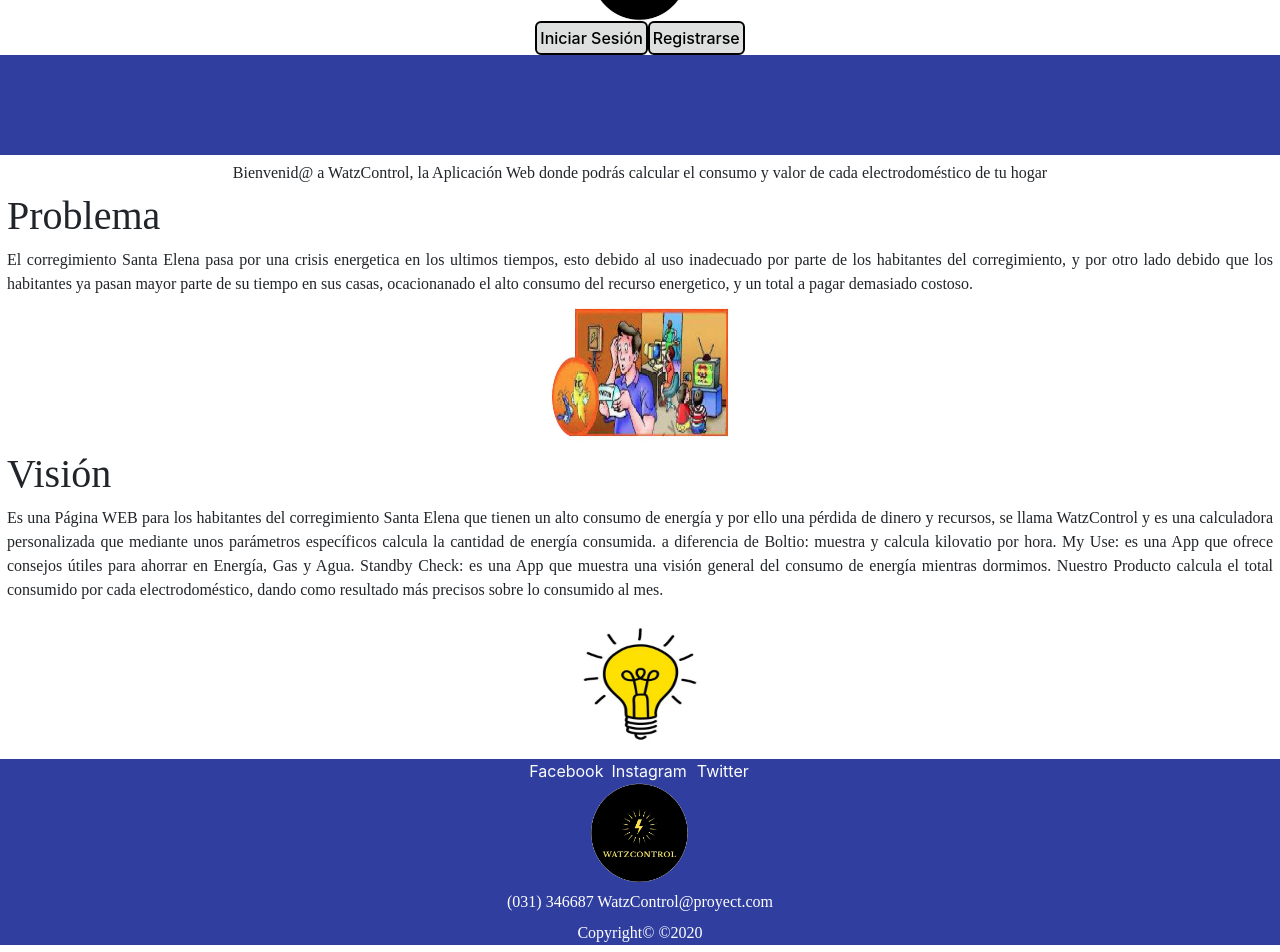
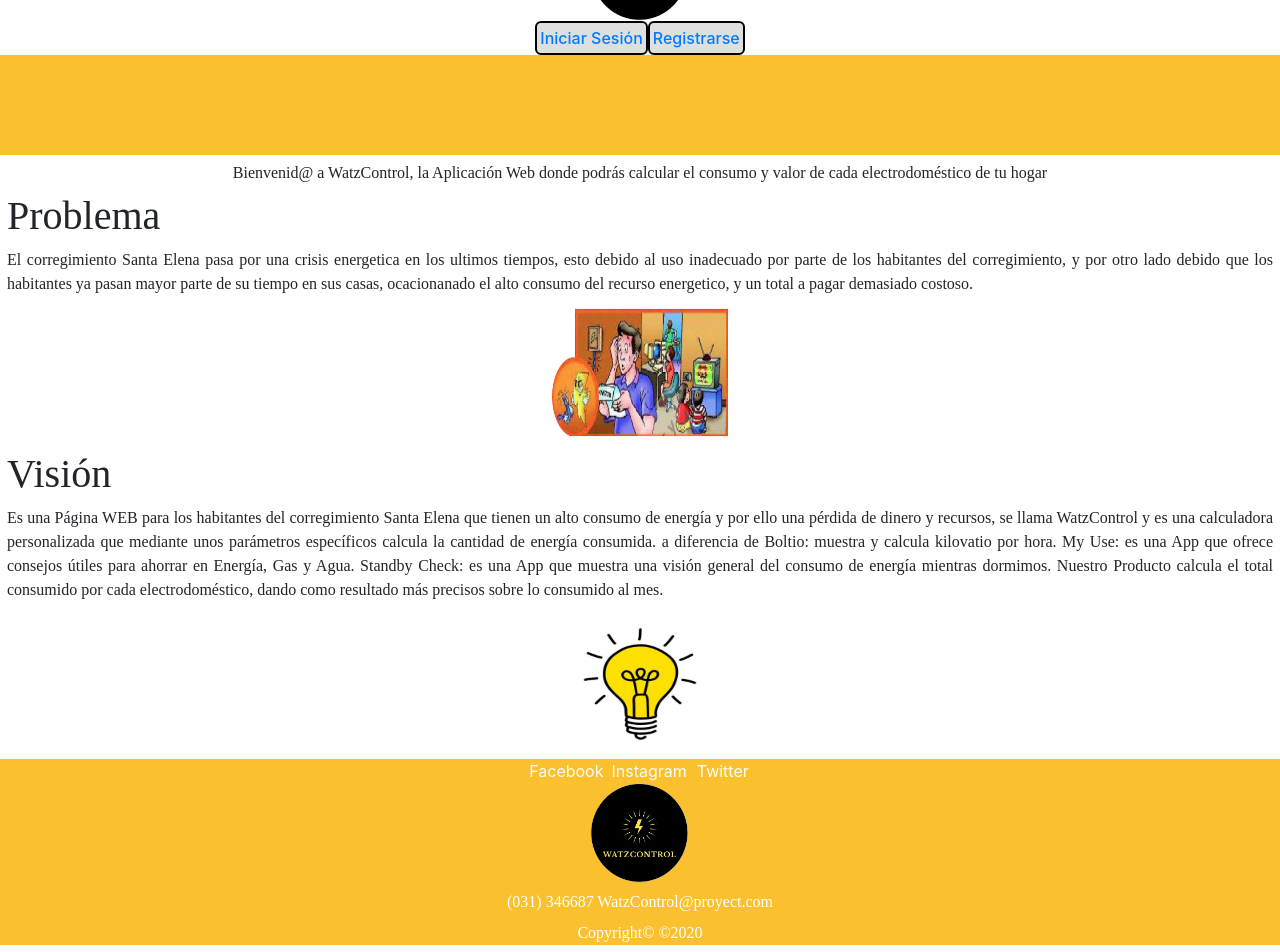
Before and after one commit to NeiderAcevedo/WatzControl, a React (Create React App) app: page / in a window 1280 px wide. Shown: the part 135-1087 px from the top of the page. Built offline with nearby package versions, Linux system fonts and the light colour scheme.

Commit message:
Cambio De Color

```diff
--- a/src/App.js
+++ b/src/App.js
@@ -2,6 +2,7 @@
 import { BrowserRouter, Route, Switch } from "react-router-dom";
 
 import paginaInicio from "../src/Pages/Pages_InicioPP";
+import Pages_InicioSe from "../src/Pages/Pages_InicioSe";
 
 
 class App extends React.Component {
@@ -11,6 +12,8 @@
         <Switch>
           <Route exact path="/" component={paginaInicio} />
 
+          <Route exact path="iniciarSe" component={Pages_InicioSe} />
+
         </Switch>
       </BrowserRouter>
     );
--- a/src/Componet/Description/Description_IniciarSe.js
+++ b/src/Componet/Description/Description_IniciarSe.js
@@ -1,9 +1,13 @@
 import React from "react";
 import "../../styles.css";
 
+ /* import { Link } from "react-router-dom"; */
+
 function Description_InicioSe() {
   return (
-    <div class="dropdown-menu">
+
+
+     <div class="dropdown-menu">
       <form class="px-4 py-3">
         <div class="form-group">
           <label for="exampleDropdownFormEmail1"> Correo Electronico</label>
--- a/src/Componet/Header/Header_inicioPP.js
+++ b/src/Componet/Header/Header_inicioPP.js
@@ -12,14 +12,21 @@
         <img className="logoHE" src={logo} />
       </div>
       <div className="franja">
-        <button type="button" className="Button_inicioPP">
-          <Link className="Botones" to="/"></Link>
+
+        <button type="button" class=
+        "btn btn-outline-secondary Button_inicioPP">
+          <Link  to="iniciarSe">
           Iniciar Sesión
+          </Link>
         </button>
 
-        <button type="button" className="Button_inicioPPR">
+        <button type="button" class=
+        "btn btn-outline-secondary Button_inicioPPR">
+         <Link  to="Registro">
           Registrarse
+          </Link>
         </button>
+
       </div>
       <div className="franjaPP"></div>
     </div>
--- a/src/Pages/Pages_InicioSe.js
+++ b/src/Pages/Pages_InicioSe.js
@@ -1,17 +1,19 @@
 import React from "react";
 import "../../src/styles.css";
 import Description from "../Componet/Description/Description_IniciarSe";
+import Header from "../Componet/Header/Header_IniciarSesion"
 import Footer from "../Componet/Footer/Footer_IniciarSesion";
 
-function InicioSe() {
+function Pages_InicioSe() {
   return (
     <>
       <div className="pages2">
         <Description />
+        <Header />
         <Footer />
       </div>
     </>
   );
 }
 
-export default InicioSe;
+export default Pages_InicioSe;
--- a/src/styles.css
+++ b/src/styles.css
@@ -5,7 +5,7 @@
 .franjaPP {
   width: px;
   height: 100px;
-  background: #303f9f;
+  background: #FBC02D;
 }
 .NombreAPP {
   font-family: "Times New Roman", Times, serif;
@@ -86,7 +86,7 @@
 }
 
 .fr {
-  background: #303f9f;
+  background: #FBC02D;
 }
 
 .redSocial {
```
